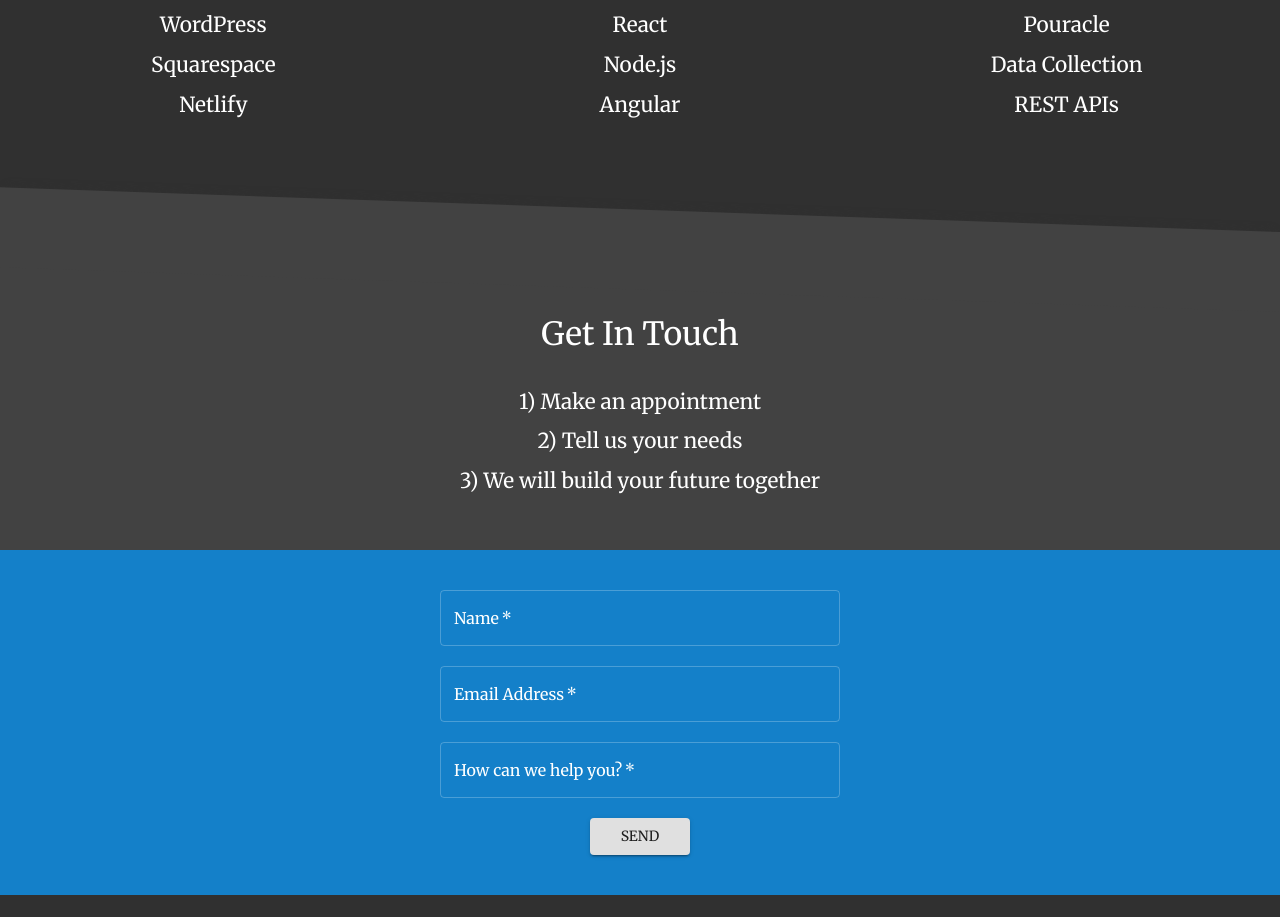
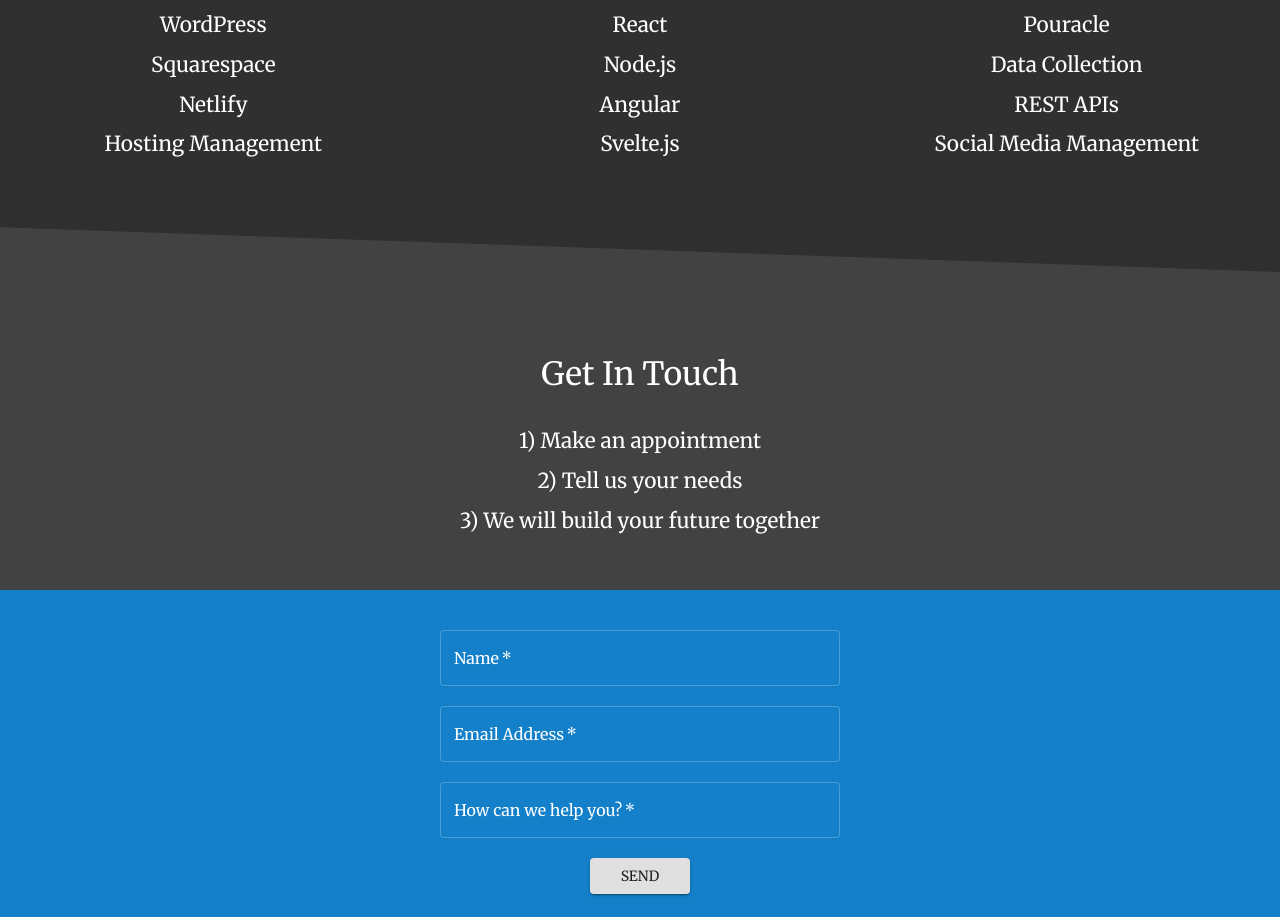
Before and after one commit to krab7191/ravens-eye-solutions-website, a React (Create React App) app: page / in a window 1280 px wide. Shown: the part 909-1826 px from the top of the page. Built offline with nearby package versions, Linux system fonts and the light colour scheme.

Commit message:
Add more stuff we do...

```diff
--- a/src/Pages/Landing/Landing.jsx
+++ b/src/Pages/Landing/Landing.jsx
@@ -26,9 +26,9 @@
 const bgImage = require('../../media/beverage-background.jpg');
 
 const techSectionInfo = [
-	['WordPress', 'Squarespace', 'Netlify'],
-	['React', 'Node.js', 'Angular'],
-	['Pouracle', 'Data Collection', 'REST APIs']
+	['WordPress', 'Squarespace', 'Netlify', 'Hosting Management'],
+	['React', 'Node.js', 'Angular', 'Svelte.js'],
+	['Pouracle', 'Data Collection', 'REST APIs', 'Social Media Management']
 ];
 const icons = ['computer', 'phone_android', 'wifi'];
 const areas = ['Websites', 'Web Applications', 'Custom Solutions'];
```
